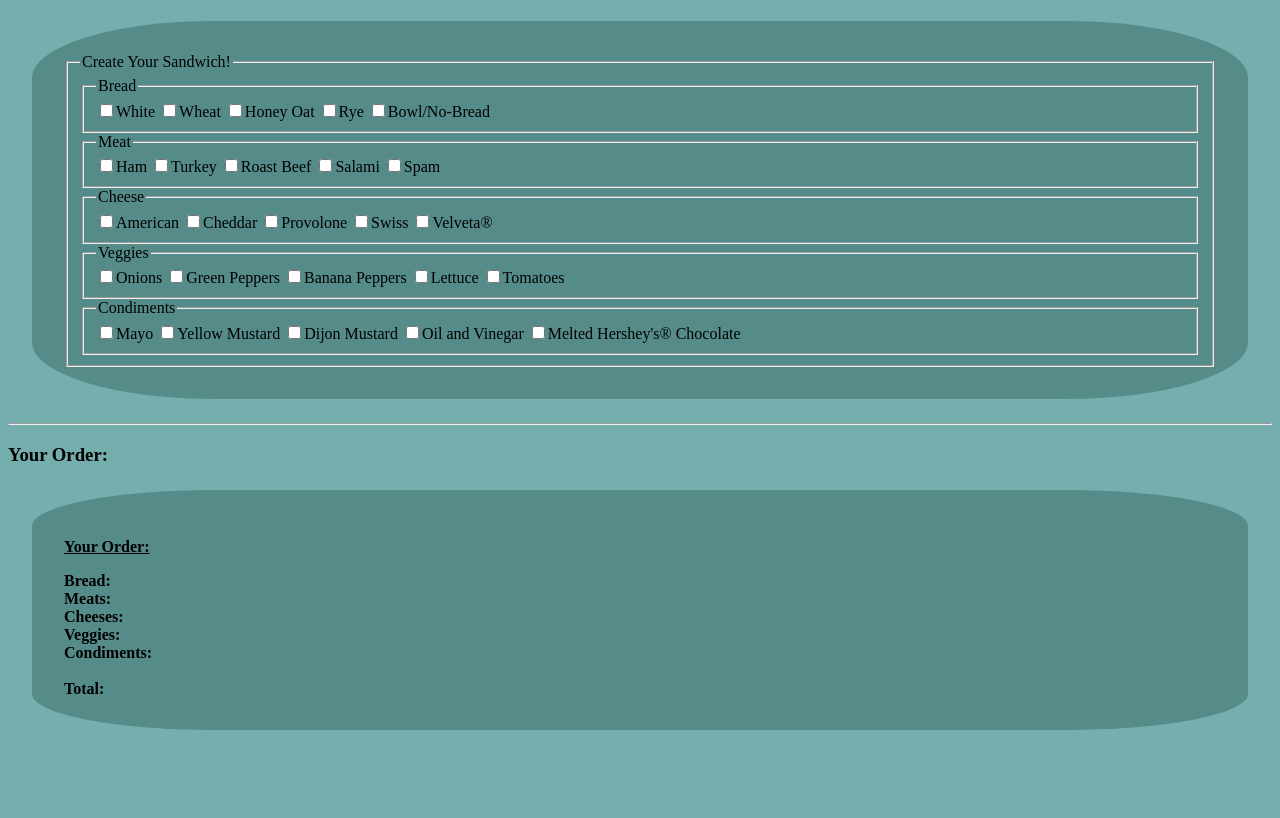
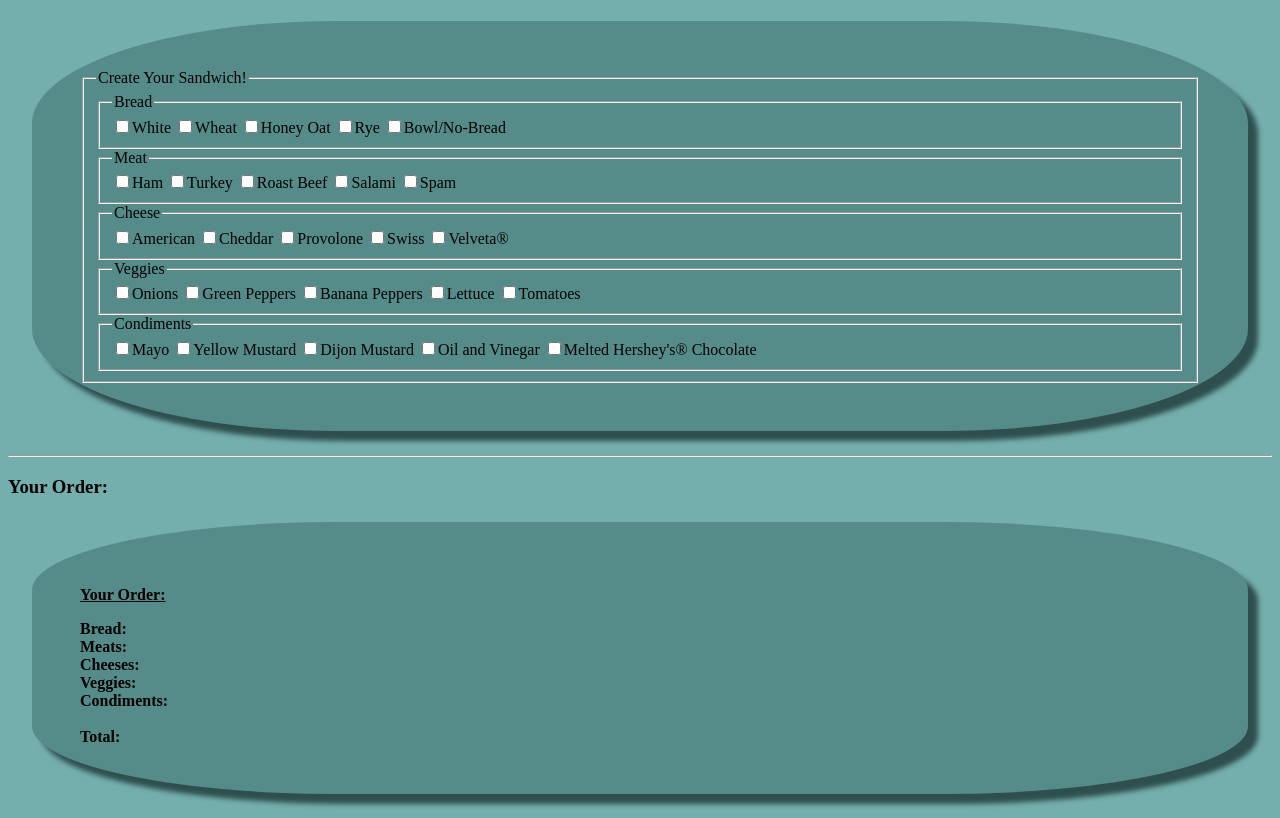
Before and after one commit to tedpennington/sp-js-arrays-sandwich-exercise, a plain HTML site: page index.html in a window 1280 px wide. Shown: the part 61-879 px from the top of the page. Before the commit the page ends 815 px from the top, so only its background shows below. Drawn offline with Linux system fonts and the light colour scheme.

Commit message:
Finished styling, Exercise Complete

```diff
--- a/styles.css
+++ b/styles.css
@@ -7,10 +7,12 @@ body {
 
 form {
     background-color: #558c89;
-    padding: 2em;
+    padding: 3em;
     margin: 1.5em;
     border: none;
-    border-radius: 15%;
+    border-radius: 25%;
+    box-shadow: 10px 10px 5px 0px darkslategray;
+
 }
 
 #output {
@@ -19,10 +21,11 @@ form {
     background-repeat: no-repeat;
     background-position: left top;*/
     background-color: #558c89;
-    padding: 2em;
+    padding: 3em;
     margin: 1.5em;
     border: none;
-    border-radius: 15%;
+    border-radius: 25%;
+    box-shadow: 10px 10px 5px 0px darkslategray;
 }
 
 #output div {
```
